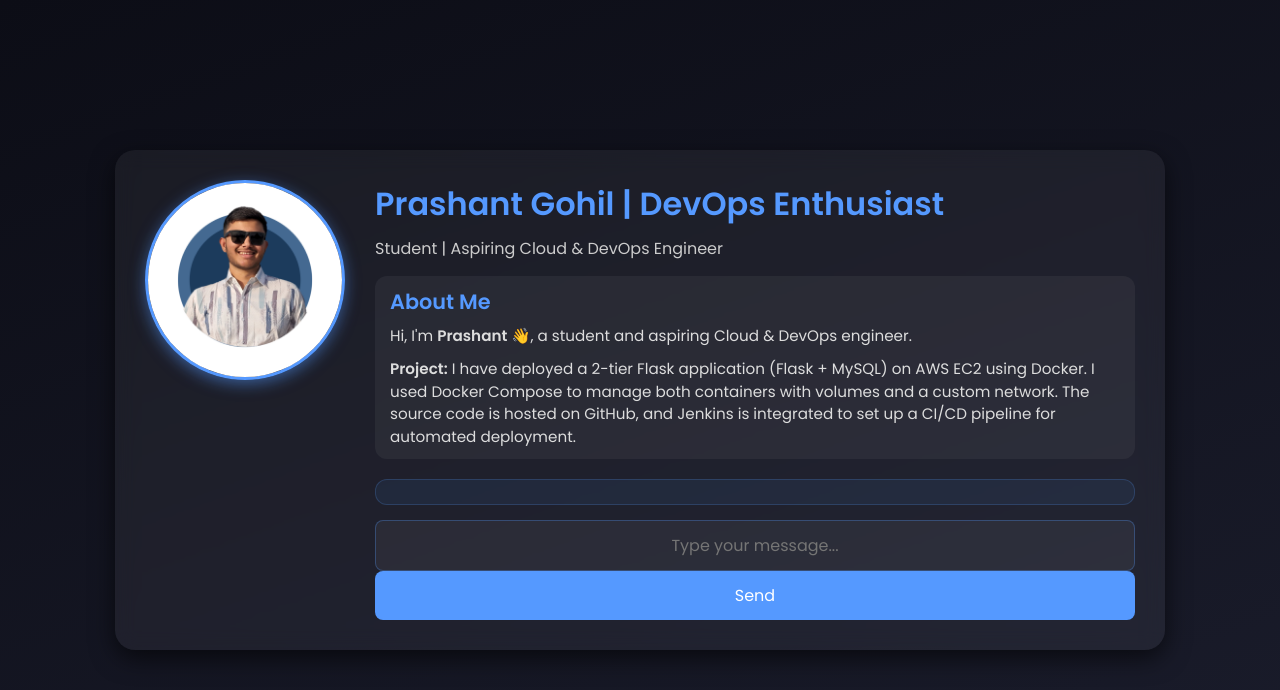
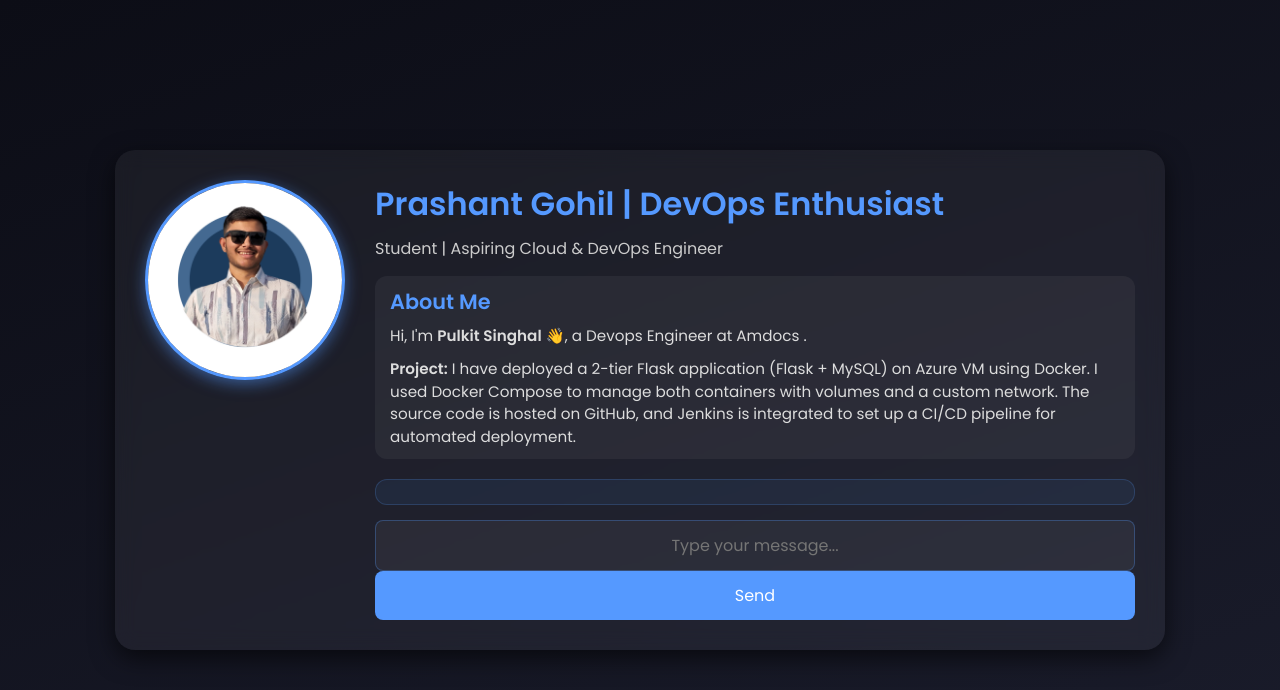
Before and after one commit to singhalpulkit1000/azure-project1, a Flask app: page / in a window 1280 px wide. Shown: the top 690 px of the page. Run offline with Flask 3, Linux system fonts and the light colour scheme; data that the repository does not hold is empty; some libraries are stand-ins or nearby versions.

Commit message:
owning the project

```diff
--- a/templates/index.html
+++ b/templates/index.html
@@ -175,9 +175,9 @@
 
             <div class="about">
                 <h2>About Me</h2>
-                <p>Hi, I'm <b>Prashant</b> 👋, a student and aspiring Cloud & DevOps engineer.</p>
+                <p>Hi, I'm <b>Pulkit Singhal</b> 👋, a Devops Engineer at Amdocs .</p>
                 <p style="margin-top:10px;">
-                    <b>Project:</b> I have deployed a 2-tier Flask application (Flask + MySQL) on AWS EC2 using Docker.
+                    <b>Project:</b> I have deployed a 2-tier Flask application (Flask + MySQL) on Azure VM using Docker.
                     I used Docker Compose to manage both containers with volumes and a custom network.
                     The source code is hosted on GitHub, and Jenkins is integrated to set up a CI/CD pipeline for automated deployment.
                 </p>
```
